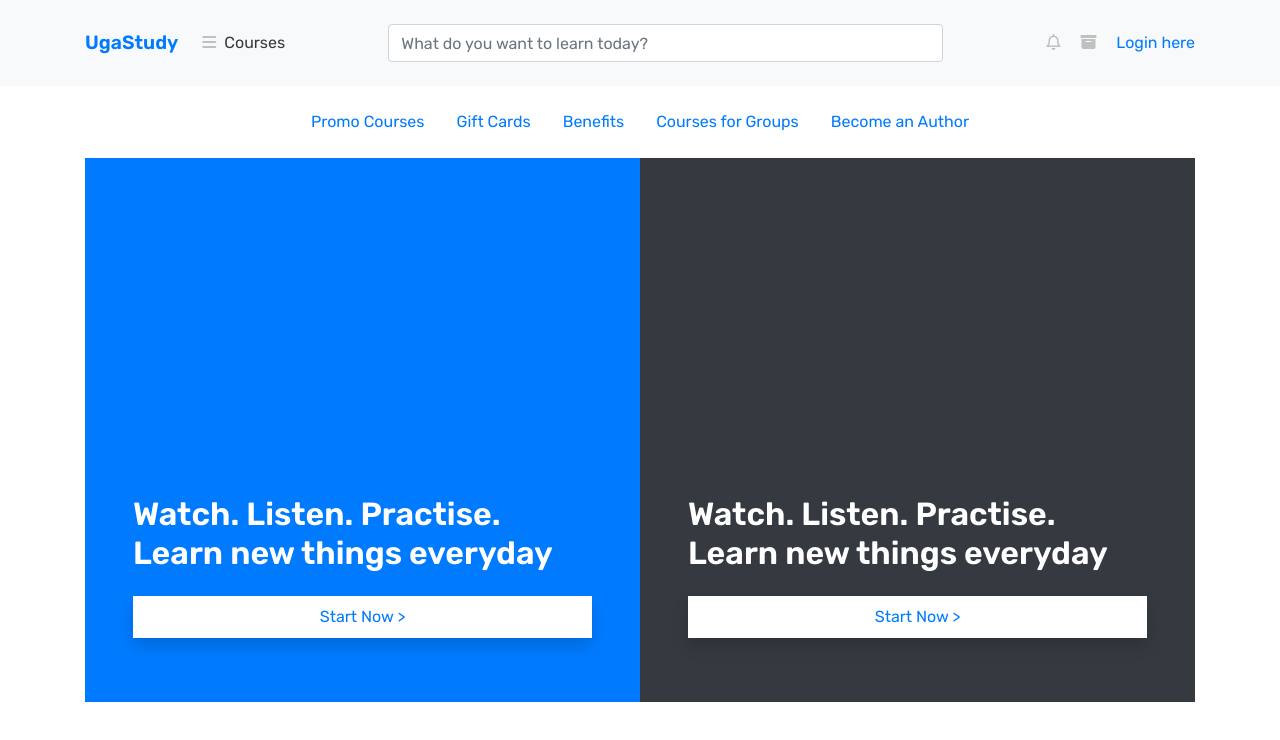
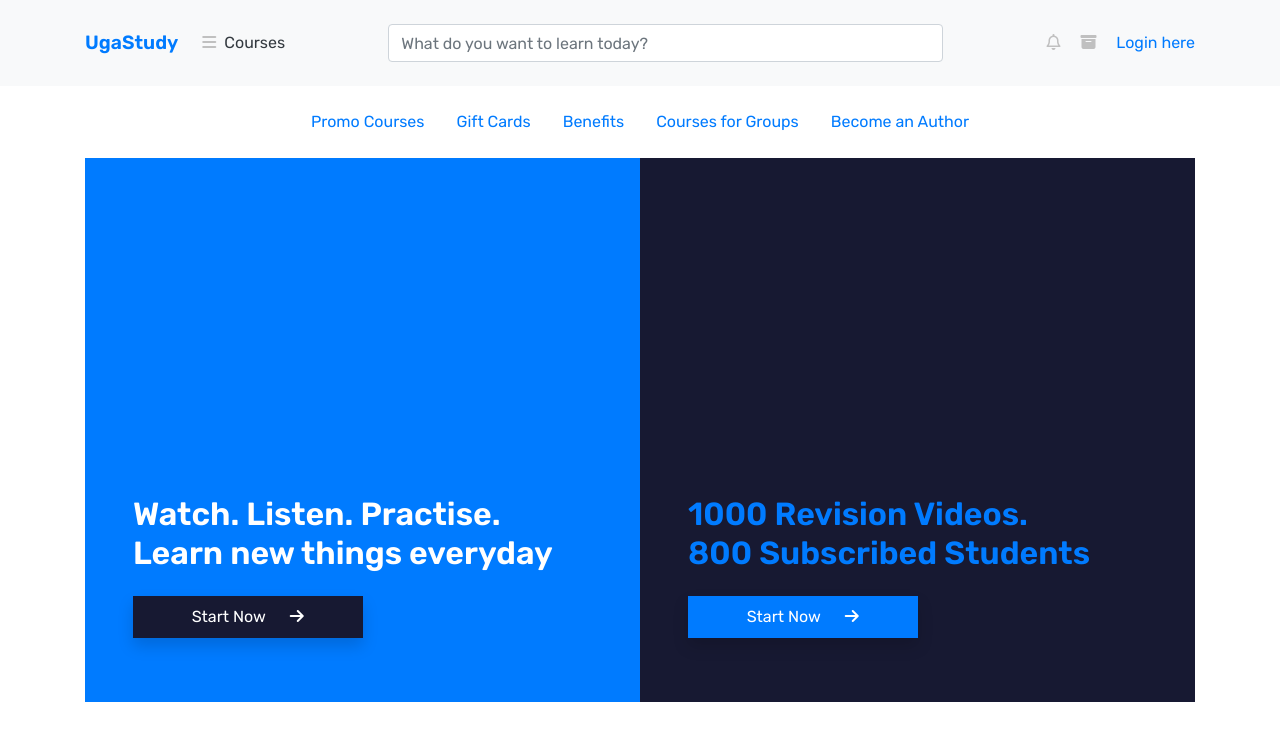
Before and after one commit to Cathella/Ugastudy, a plain HTML site: page index.html in a window 1280 px wide. Drawn offline with nearby package versions, Linux system fonts and the light colour scheme.

```diff
--- a/css/style.css
+++ b/css/style.css
@@ -23,3 +23,7 @@
 .h-full {
   height: 34em;
 }
+
+.bg-darker {
+  background: #171932;
+}
--- a/index.html
+++ b/index.html
@@ -48,14 +48,14 @@
           Watch. Listen. Practise.<br>
           Learn new things everyday
         </h2>
-        <button class="btn bg-white py-2 mb-3 rounded-0 text-primary shadow">Start Now ></button>
+        <button class="btn bg-darker w-50 py-2 mb-3 rounded-0 text-white shadow">Start Now<i class="fas fa-arrow-right ml-4"></i></button>
       </div>
-      <div class="w-50 bg-dark p-5 h-full d-flex flex-column justify-content-end">
-        <h2 class="text-white mb-4">
-          Watch. Listen. Practise.<br>
-          Learn new things everyday
+      <div class="w-50 bg-darker p-5 h-full d-flex flex-column justify-content-end">
+        <h2 class="text-primary mb-4">
+          1000 Revision Videos.<br>
+          800 Subscribed Students
         </h2>
-        <button class="btn bg-white py-2 mb-3 rounded-0 text-primary shadow">Start Now ></button>
+        <button class="btn w-50 bg-primary py-2 mb-3 rounded-0 text-white shadow">Start Now<i class="fas fa-arrow-right ml-4"></i></button>
       </div>
     </div>
   </main>
```
